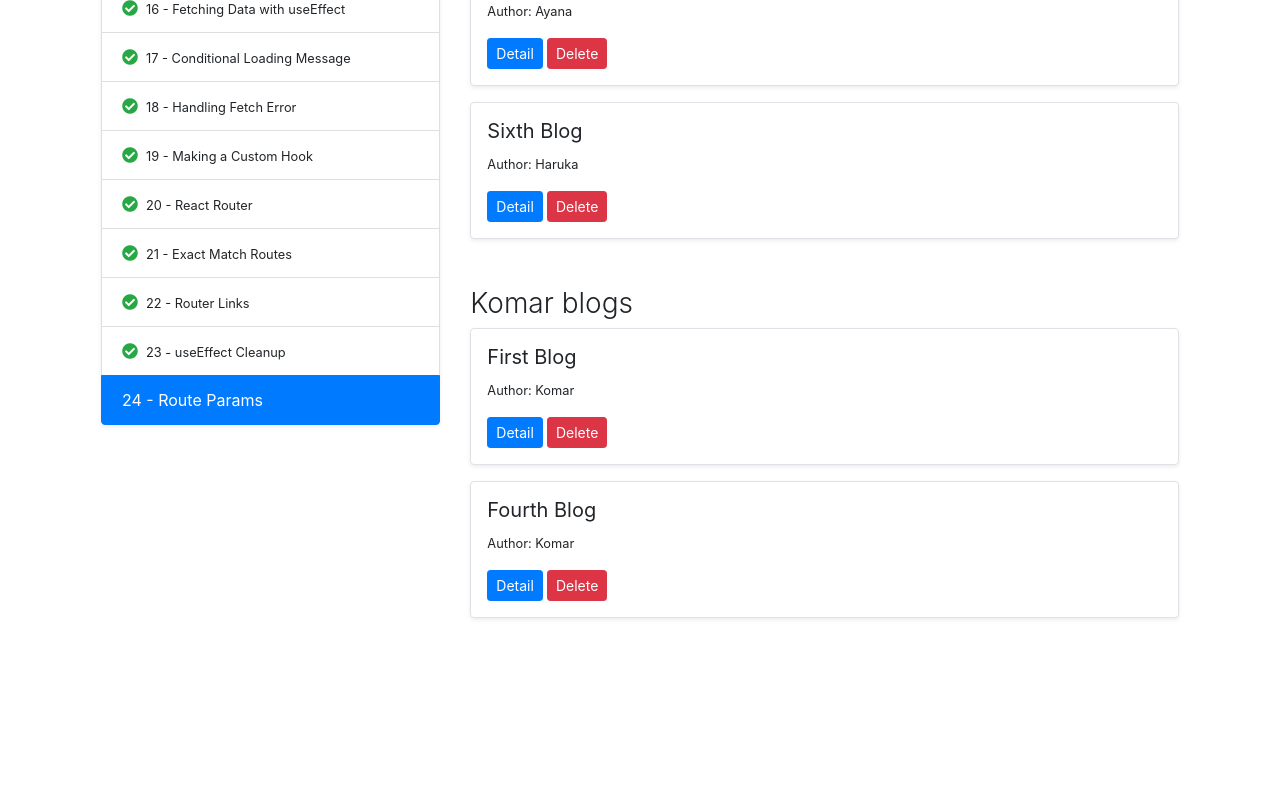
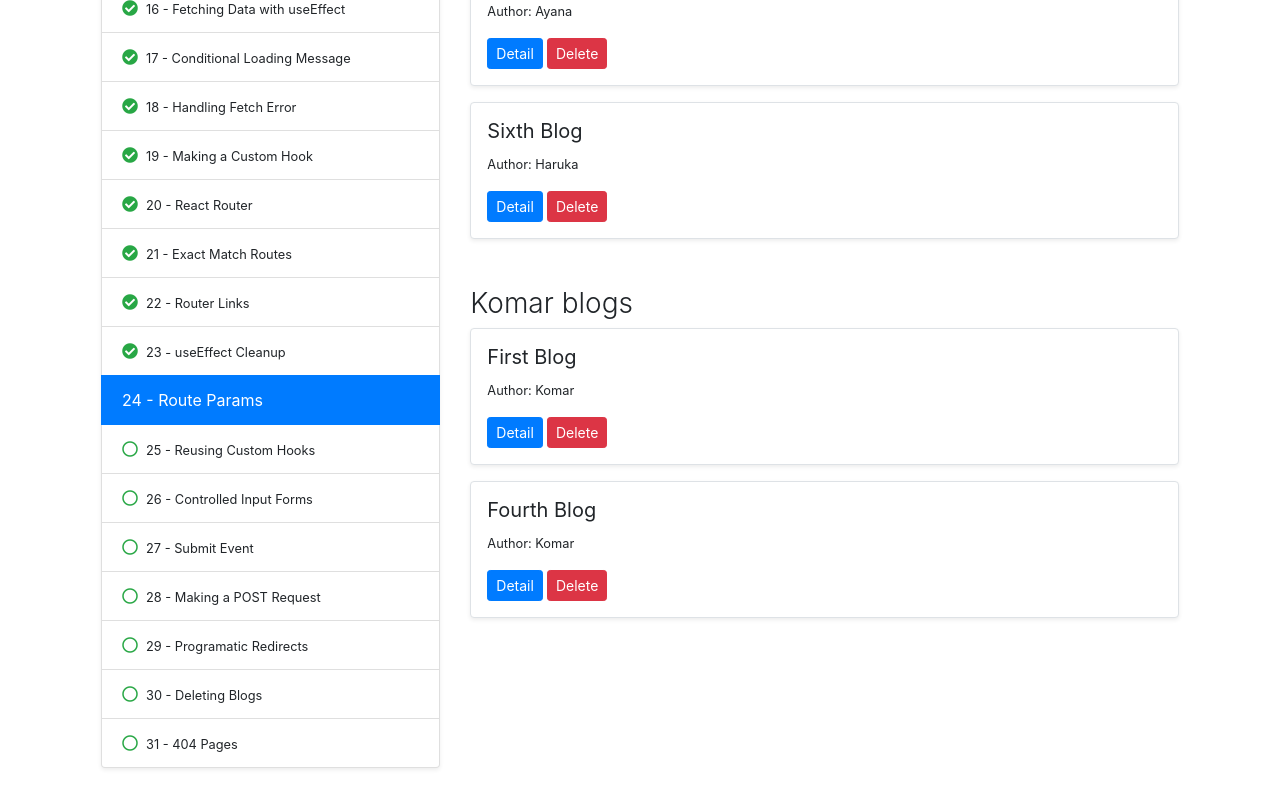
Before and after one commit to komarapc/reactjs-basic, a React (Create React App) app: page / in a window 1280 px wide. Shown: the part 877-1677 px from the top of the page. Before the commit the page ends 1559 px from the top, so only its background shows below. Built offline with nearby package versions, Linux system fonts and the light colour scheme; data requests are answered from the project's data file.

Commit message:
sytling sidebar

```diff
--- a/src/components/sidebar.tsx
+++ b/src/components/sidebar.tsx
@@ -27,12 +27,10 @@ const Sidebar = (props: any) => {
                     ]
                   : !track_list.is_done && !track_list.is_success
                   ? [
-                      <div
+                      <i
                         key={track_list.id}
-                        className="badge badge-secondary badge-sm p-1 ml-2"
-                      >
-                        Waiting
-                      </div>,
+                        className="far fa-circle mr-2 text-success"
+                      ></i>,
                     ]
                   : [""]}
                 <small>
--- a/src/data/track-list.ts
+++ b/src/data/track-list.ts
@@ -145,6 +145,48 @@ const track_lists: {
   {
     id: 24,
     track_name: "Route Params",
+    is_done: true,
+    is_success: true,
+  },
+  {
+    id: 25,
+    track_name: "Reusing Custom Hooks",
+    is_done: false,
+    is_success: false,
+  },
+  {
+    id: 26,
+    track_name: "Controlled Input Forms",
+    is_done: false,
+    is_success: false,
+  },
+  {
+    id: 27,
+    track_name: "Submit Event",
+    is_done: false,
+    is_success: false,
+  },
+  {
+    id: 28,
+    track_name: "Making a POST Request",
+    is_done: false,
+    is_success: false,
+  },
+  {
+    id: 29,
+    track_name: "Programatic Redirects",
+    is_done: false,
+    is_success: false,
+  },
+  {
+    id: 30,
+    track_name: "Deleting Blogs",
+    is_done: false,
+    is_success: false,
+  },
+  {
+    id: 31,
+    track_name: "404 Pages",
     is_done: false,
     is_success: false,
   },
```
